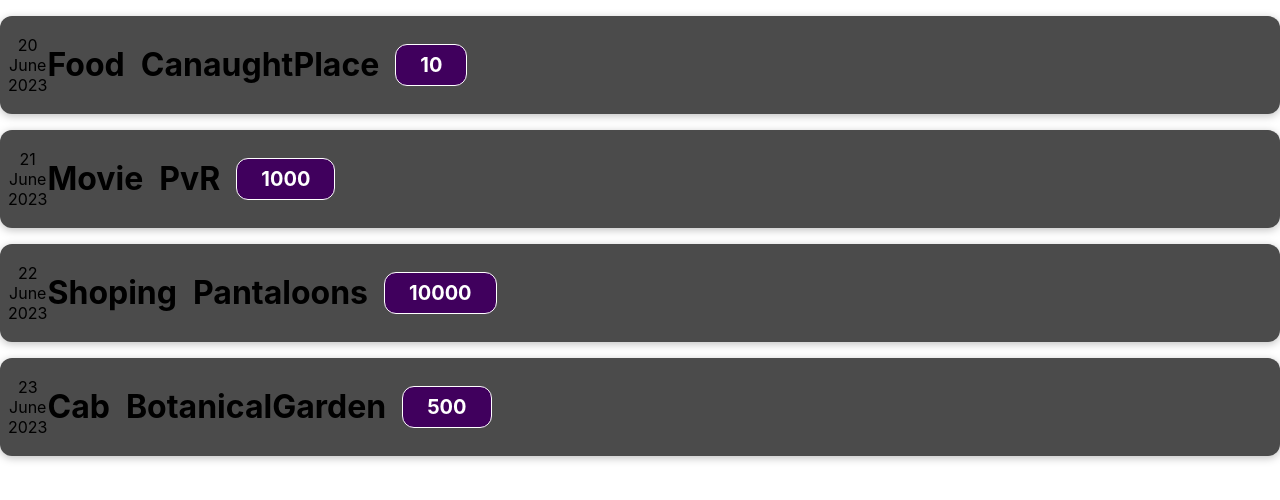
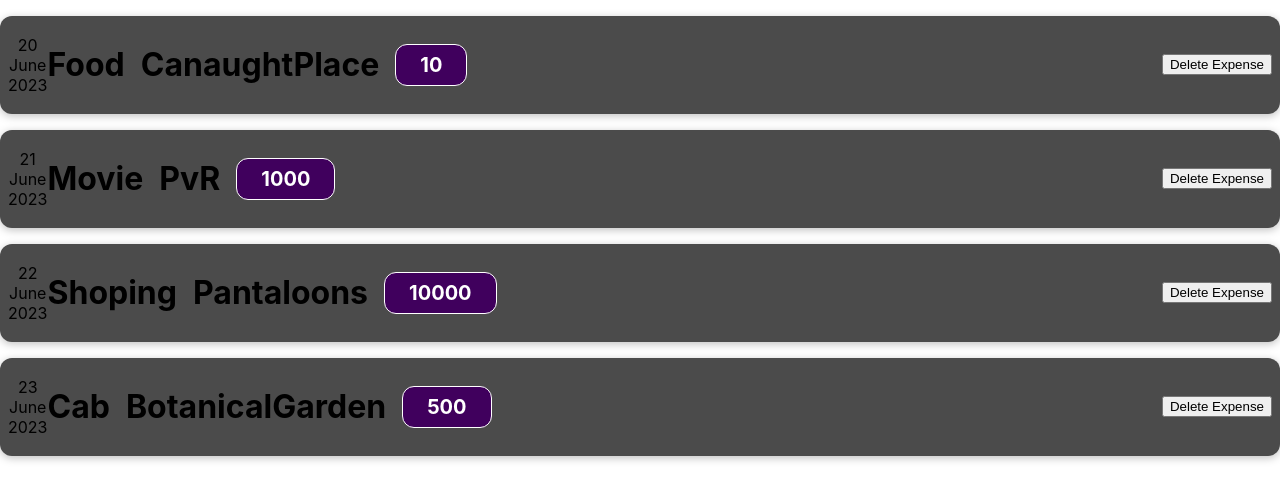
Before and after one commit to 2901shivam/my-app, a React (Create React App) app: page / in a window 1280 px wide. Shown: the top 500 px of the page. Built offline with nearby package versions, Linux system fonts and the light colour scheme.

Commit message:
AddeventListner

```diff
--- a/src/component/Expense.js
+++ b/src/component/Expense.js
@@ -8,6 +8,10 @@ const ExpenseItem=(props)=> {
   const year = props.Date.getFullYear();
 
   //  const expenseDetails=props.expenseDetails.toLocaleString('en-US',{Category},{location},{Amount});
+
+  const clickhandeler=()=>{
+    console.log("Clicked!!!!")
+  }
 
   return (
     <div className="expense-item ">
@@ -24,6 +28,7 @@ const ExpenseItem=(props)=> {
           Amount={props.Amount}
         />
       </>
+      <button onClick={clickhandeler}>Delete Expense</button>
     </div>
   );
 }
```
